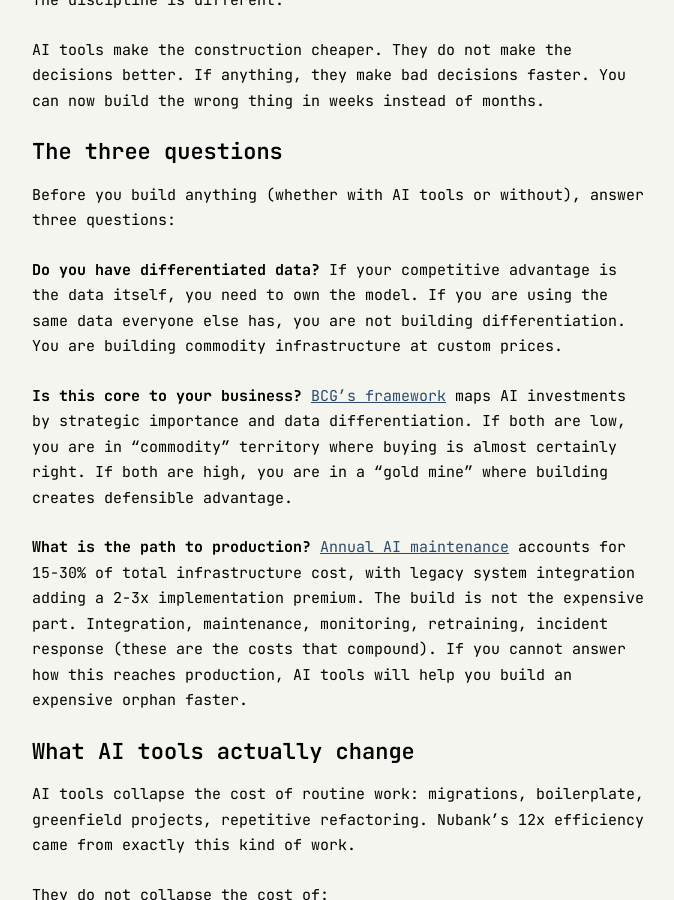
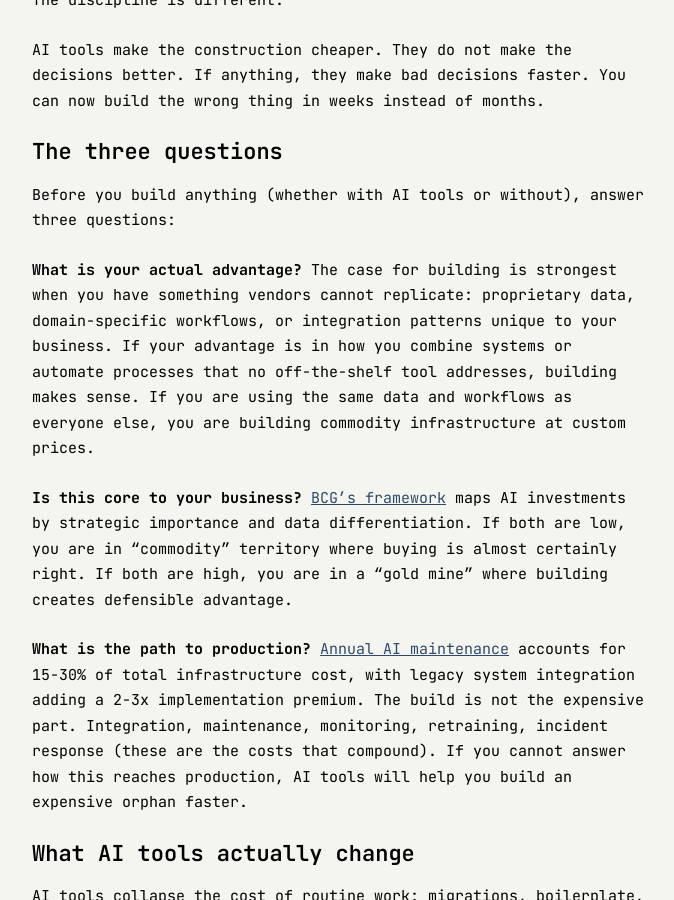
Before and after one commit to ashita-ai/ashita-ai.github.io, a Jekyll site: the page built from _posts/2026-01-30-the-build-is-not-the-hard-part.md, in a window 1280 px wide and 900 px high, scrolled down 1319 px. Shown: the whole window, without its empty margins (302-976 px from the left). Built offline with Jekyll 4.4.1, drawn with Linux system fonts in a browser that asks for light colours.

Commit message:
Broaden 'differentiated data' to include workflows and integration patterns

```diff
--- a/_posts/2026-01-30-the-build-is-not-the-hard-part.md
+++ b/_posts/2026-01-30-the-build-is-not-the-hard-part.md
@@ -36,7 +36,7 @@ AI tools make the construction cheaper. They do not make the decisions better. I
 
 Before you build anything (whether with AI tools or without), answer three questions:
 
-**Do you have differentiated data?** If your competitive advantage is the data itself, you need to own the model. If you are using the same data everyone else has, you are not building differentiation. You are building commodity infrastructure at custom prices.
+**What is your actual advantage?** The case for building is strongest when you have something vendors cannot replicate: proprietary data, domain-specific workflows, or integration patterns unique to your business. If your advantage is in how you combine systems or automate processes that no off-the-shelf tool addresses, building makes sense. If you are using the same data and workflows as everyone else, you are building commodity infrastructure at custom prices.
 
 **Is this core to your business?** [BCG's framework](https://www.bcg.com/publications/2018/build-buy-dilemma-artificial-intelligence) maps AI investments by strategic importance and data differentiation. If both are low, you are in "commodity" territory where buying is almost certainly right. If both are high, you are in a "gold mine" where building creates defensible advantage.
 
```
